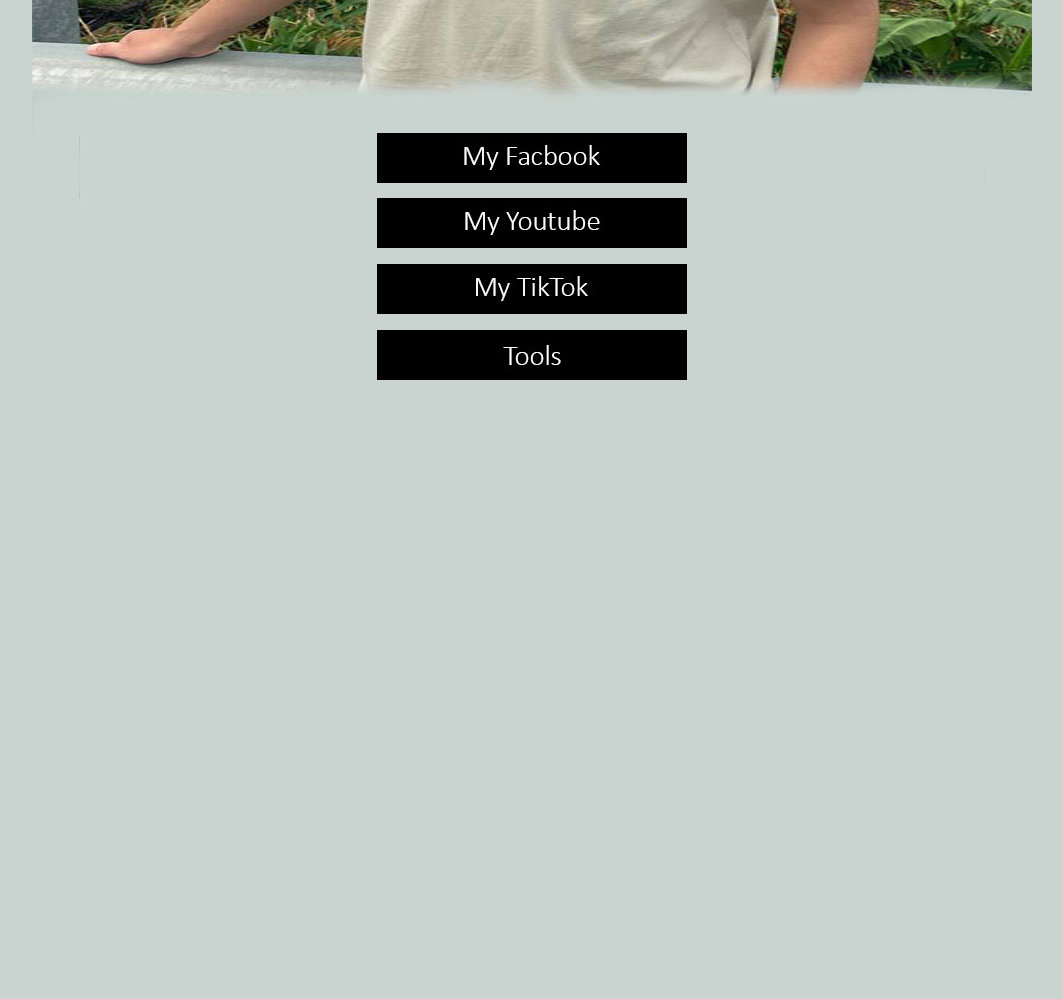
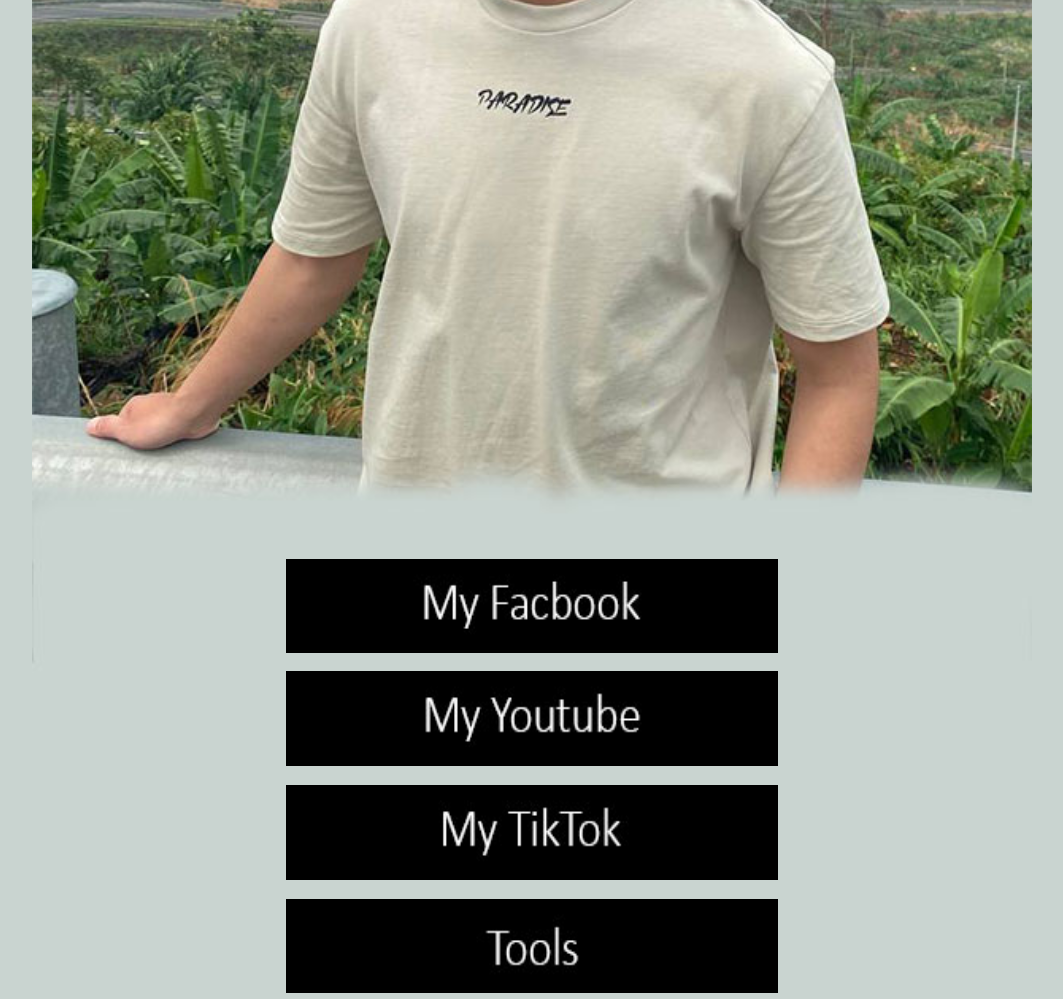
Before and after one commit to ChiOuyChea/RepeatingSentence, a plain HTML site: page index.html in a window 1280 px wide. Shown: the part 600-1599 px from the top of the page, without its empty margins (108-1171 px from the left). Before the commit the page ends 1096 px from the top, so only its background shows below. Drawn offline with Linux system fonts and the light colour scheme.

Commit message:
Update index.html

```diff
--- a/index.html
+++ b/index.html
@@ -30,47 +30,47 @@ img {
 <table id="Table_01" width="100%" height="100%" border="0" cellpadding="0" cellspacing="0">
   <tr>
     <td colspan="3">
-      <img src="images/home2_01.jpg" width="100%" height="725" alt=""></td>
+      <img src="images/home2_01.jpg" width="100%" height="100%" alt=""></td>
   </tr>
   <tr>
     <td rowspan="8">
-      <img src="images/home2_02.jpg" width="160" height="355" alt=""></td>
+      <img src="images/home2_02.jpg" width="100%" height="100%" alt=""></td>
     <td>
       <a href="https://www.facebook.com/chiouy.chea">
-        <img src="images/homep2.0.jpg" width="310" height="50" border="0" alt=""></a></td>
+        <img src="images/homep2.0.jpg" width="100%" height="100%" border="0" alt=""></a></td>
     <td rowspan="8">
-      <img src="images/home2_04.jpg" width="160" height="355" alt=""></td>
+      <img src="images/home2_04.jpg" width="100%" height="100%" alt=""></td>
   </tr>
   <tr>
     <td>
-      <img src="images/home2_05.jpg" width="310" height="15" alt=""></td>
+      <img src="images/home2_05.jpg" width="100%" height="15" alt=""></td>
   </tr>
   <tr>
     <td>
       <a href="https://youtube.com/@cheachiouy">
-        <img src="images/homep2.0-1.jpg" width="310" height="50" border="0" alt=""></a></td>
+        <img src="images/homep2.0-1.jpg" width="100%" height="100%" border="0" alt=""></a></td>
   </tr>
   <tr>
     <td>
-      <img src="images/home2_07.jpg" width="310" height="16" alt=""></td>
+      <img src="images/home2_07.jpg" width="100%" height="16" alt=""></td>
   </tr>
   <tr>
     <td>
       <a href="http://www.tiktok.com/@chiouychea">
-        <img src="images/homep2.0-2.jpg" width="310" height="50" border="0" alt=""></a></td>
+        <img src="images/homep2.0-2.jpg" width="100%" height="100%" border="0" alt=""></a></td>
   </tr>
   <tr>
     <td>
-      <img src="images/home2_09.jpg" width="310" height="16" alt=""></td>
+      <img src="images/home2_09.jpg" width="100%" height="16" alt=""></td>
   </tr>
   <tr>
     <td>
       <a href="repeatingsentences.html">
-        <img src="images/homep2.0-3.jpg" width="310" height="50" border="0" alt=""></a></td>
+        <img src="images/homep2.0-3.jpg" width="100%" height="100%" border="0" alt=""></a></td>
   </tr>
   <tr>
     <td>
-      <img src="images/home2_11.jpg" width="310" height="108" alt=""></td>
+      <img src="images/home2_11.jpg" width="100%" height="108" alt=""></td>
   </tr>
 </table>
 <!-- End Save for Web Slices -->
```
